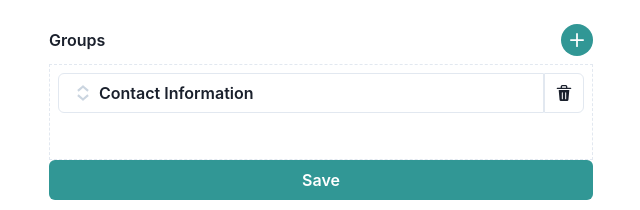
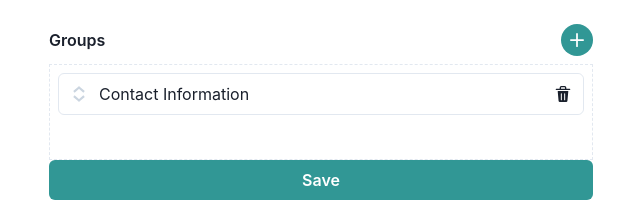
Before and after one commit to Hartecode/form-builder, a React (Create React App) app: page / in a window 1280 px wide. Shown: the part 275-485 px from the top of the page, without its empty margins (319-959 px from the left). Built offline with nearby package versions, Linux system fonts and the light colour scheme.

Commit message:
Added a dragable ability of the list

```diff
--- a/package.json
+++ b/package.json
@@ -12,10 +12,10 @@
     "@testing-library/user-event": "^12.1.10",
     "@types/jest": "^26.0.15",
     "@types/node": "^12.0.0",
-    "@types/react": "^17.0.0",
     "@types/react-dom": "^17.0.0",
     "framer-motion": "^3.10.3",
     "react": "^17.0.1",
+    "react-beautiful-dnd": "^13.0.0",
     "react-dom": "^17.0.1",
     "react-scripts": "4.0.3",
     "typescript": "^4.1.2",
@@ -44,5 +44,9 @@
       "last 1 firefox version",
       "last 1 safari version"
     ]
+  },
+  "devDependencies": {
+    "@types/react": "^17.0.3",
+    "@types/react-beautiful-dnd": "^13.0.0"
   }
 }
--- a/src/components/DynamicList.tsx
+++ b/src/components/DynamicList.tsx
@@ -8,6 +8,7 @@ import {
   } from "@chakra-ui/react"
 import { AddIcon } from "@chakra-ui/icons"
 import ListItem from "./ListItem"
+import { DragDropContext, Droppable,  DroppableProvided, DropResult } from "react-beautiful-dnd";
 
 interface Props {
     label: string;
@@ -41,6 +42,14 @@ const DynamicList = ({ label, defaultName = "Group", value = [] }: Props) => {
         console.log('go to id', id)
     }
 
+    const handleOnDragEnd = (result: DropResult) => {
+        if (!result.destination) return
+        const items = [...list]
+        const [reorderedItem] = items.splice(result.source.index, 1)
+        items.splice(result.destination.index, 0, reorderedItem)
+        setList(items)
+    }
+
     return (
     <Box>
         <Flex justifyContent="space-between"
@@ -54,20 +63,32 @@ const DynamicList = ({ label, defaultName = "Group", value = [] }: Props) => {
                 icon={<AddIcon />}
                 onClick={onAdd} />
         </Flex>
-        {console.log(list)}
+        <DragDropContext onDragEnd={handleOnDragEnd}>
+            <Droppable droppableId="droppable">
+                {(provided: DroppableProvided) => (
                     <Stack as="ul"
+                        {...provided.droppableProps}
+                        ref={provided.innerRef}
                         spacing="1.5"
                         border="1px dashed"
                         borderColor="gray.200"
                         padding="2"
                         minHeight="24">
-            {list.map(v => <ListItem
+                        {list.map((v, i) => (
+                            <ListItem
+                                key={v.id}
                                 id={v.id}
-                            key={v.id}
+                                index={i}
                                 onDelete={onDelete}
                                 onGoToGroup={onGoToGroup}
-                            label={v.label} />)}
+                                label={v.label} />
+                        ))}
+                        {provided.placeholder}
                     </Stack>
+                )}
+            </Droppable>
+        </DragDropContext>
+
     </Box>)
 }
 
--- a/src/components/ListItem.tsx
+++ b/src/components/ListItem.tsx
@@ -1,31 +1,55 @@
 import React from 'react'
 import {
-  Button,
-  ButtonGroup,
-  IconButton
+  Link,
+  IconButton,
+  Flex,
 } from "@chakra-ui/react"
 import { UpDownIcon, DeleteIcon } from "@chakra-ui/icons"
+import { DraggableProvided, Draggable } from "react-beautiful-dnd";
+
 
 interface Props {
     id: string;
+    index: number;
     label: string;
     onDelete: (id: string) => void,
-    onGoToGroup: (id: string) => void
+    onGoToGroup: (id: string) => void,
 }
 
-const ListItem = ({ id, label, onGoToGroup, onDelete }: Props) => (
-    <ButtonGroup isAttached variant="outline">
-        <Button flex="1"
-            onClick={() => onGoToGroup(id)}
-            justifyContent="flex-start"
-            leftIcon={<UpDownIcon color="gray.300" />} >
-            {label}
-        </Button>
-        <IconButton
-            onClick={() => onDelete(id)}
-            aria-label="Remove item"
-            icon={<DeleteIcon />} />
-    </ButtonGroup>
+const ListItem = ({ id, index, label, onGoToGroup, onDelete }: Props) => (
+    <Draggable draggableId={id} index={index}>
+        {(provided: DraggableProvided) => (
+            <Flex
+                {...provided.dragHandleProps}
+                {...provided.draggableProps}
+                ref={provided.innerRef}
+                background="white"
+                border="1px solid"
+                borderColor="gray.200"
+                borderRadius="6"
+                w="100%">
+                <Link flex="1"
+                    alignItems="center"
+                    d="flex"
+                    onClick={() => onGoToGroup(id)}
+                    _hover={{
+                        color: "blue",
+                    }}
+                    justifyContent="flex-start">
+                     <UpDownIcon  color="gray.300" w="10" /> {label}
+                </Link>
+                <IconButton
+                    onClick={() => onDelete(id)}
+                    background="white"
+                    aria-label="Remove item"
+                    _hover={{
+                        background: "red",
+                    }}
+                    icon={<DeleteIcon />} />
+            </Flex>
+        )}
+    </Draggable>
+
 )
 
 export default ListItem
--- a/tsconfig.json
+++ b/tsconfig.json
@@ -10,7 +10,7 @@
     "skipLibCheck": true,
     "esModuleInterop": true,
     "allowSyntheticDefaultImports": true,
-    "strict": true,
+    "strict": false,
     "forceConsistentCasingInFileNames": true,
     "noFallthroughCasesInSwitch": true,
     "module": "esnext",
```
Also changed, not shown: 2 other files (tests, documents, lock files or other folders). Lines whose indentation alone changed are shown as unchanged.
